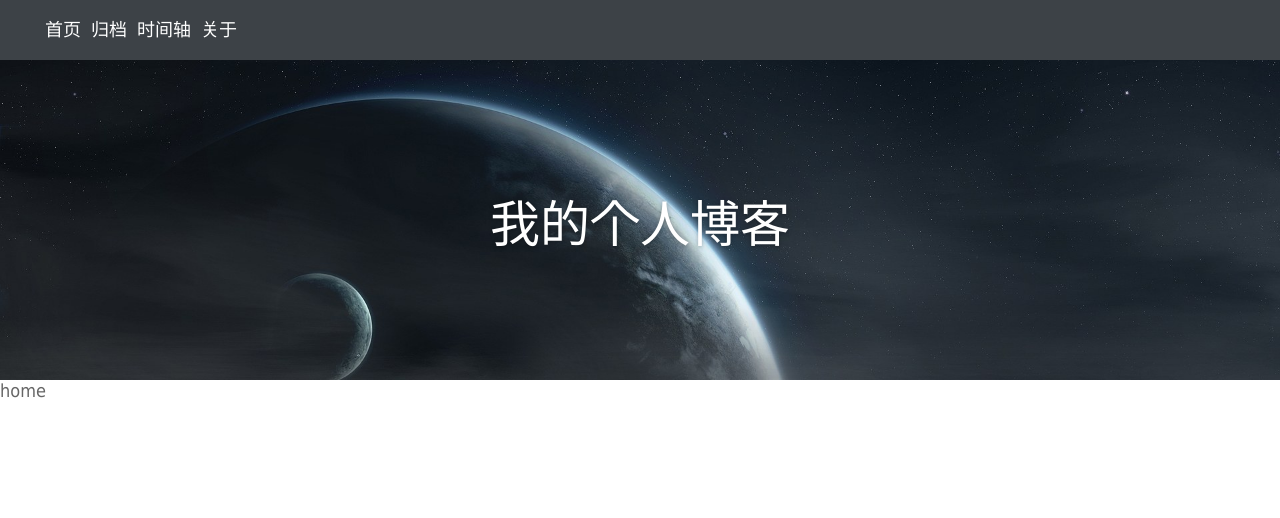
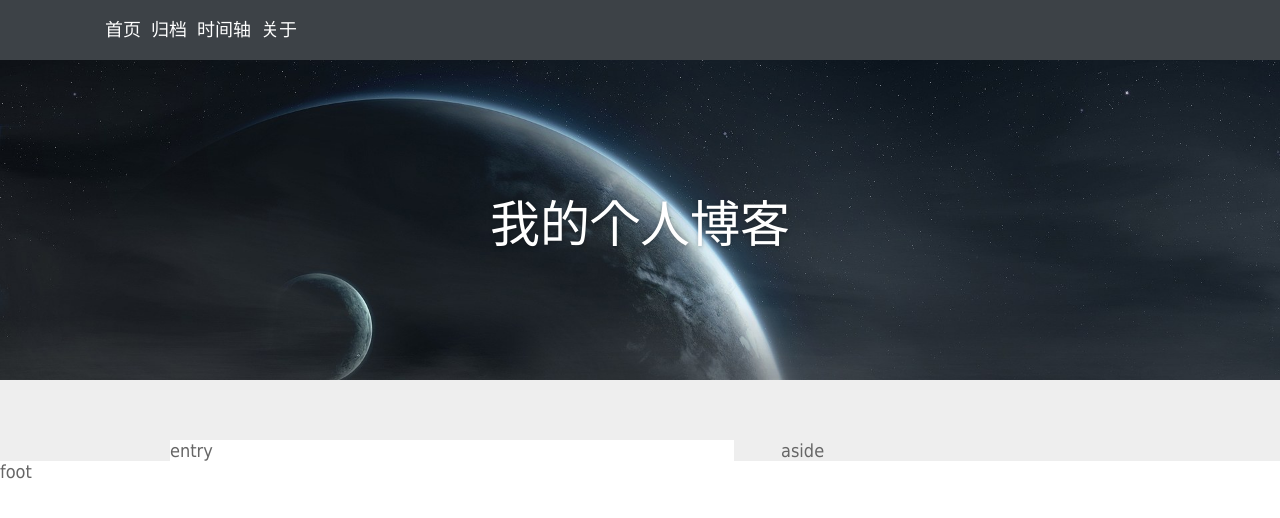
Before and after one commit to liufhx/blog-base-nuxt, a Nuxt app: page / in a window 1280 px wide. Shown: the top 518 px of the page. Built offline with nearby package versions, Linux system fonts and the light colour scheme.

Commit message:
feat:实现首页布局

```diff
--- /dev/null
+++ b/components/home/Aside.vue
@@ -0,0 +1,10 @@
+<template>
+  <div id="aside">
+    aside
+  </div>
+</template>
+<script>
+export default {
+  name:'Aside'
+}
+</script>
--- /dev/null
+++ b/components/home/Entry.vue
@@ -0,0 +1,10 @@
+<template>
+  <div id="entry">
+    entry
+  </div>
+</template>
+<script>
+export default {
+  name:'Entry'
+}
+</script>
--- a/components/home/Main.vue
+++ b/components/home/Footer.vue
@@ -1,10 +1,10 @@
 <template>
-  <div id="main">
-    <nuxt/>
+  <div id="footer">
+    foot
   </div>
 </template>
 <script>
 export default {
-  name:'Main'
+  name:'Footer'
 }
 </script>
--- a/components/home/Header.vue
+++ b/components/home/Header.vue
@@ -40,17 +40,10 @@ $hHeight:60px;
 
 
 
-@media screen and (min-width:1200px){
+@media screen and (min-width:1080px){
   #header{
     .header-inner{
-      width: 1200px;
-    }
-  }
-}
-@media screen and (max-width:720px){
-  #header{
-    .header-banner{
-      width:720px;
+      width: 1080px;
     }
   }
 }
@@ -58,4 +51,5 @@ $hHeight:60px;
 
 
 
+
 </style>
--- a/layouts/home.vue
+++ b/layouts/home.vue
@@ -1,16 +1,82 @@
 <template>
-  <div>
+  <div id="home">
     <Header></Header>
     <Banner/>
-    <nuxt/>
+    <div class="main clearfix">
+      <div class="main-inner">
+        <section class="main-main">
+          <nuxt/>
+        </section>
+        <section class="main-aside is-show">
+          <Aside></Aside>
+        </section>
+      </div>
+    </div>
+    <Footer></Footer>
   </div>
 </template>
 <script>
 import Header from '@home/Header'
 import Banner from '@home/Banner'
+import Aside from '@home/Aside'
+import Footer from '@home/Footer'
 export default {
   components:{
-    Header,Banner
+    Header,Banner,Aside,Footer
   }
 }
 </script>
+<style lang="scss" scoped>
+
+.main{
+  width: 100%;
+  background-color: #eeeeee;
+  .main-inner{
+    width:100%;
+    padding: 60px 10px 20px 10px;
+    margin: 0 auto;
+    background: #eeeeee;
+  }
+  .main-main{
+    float: left;
+    width: 60%;
+    background-color: #ffffff;
+  }
+  .main-aside{
+    width: 35%;
+    float: right;
+  }
+}
+
+@media screen and (max-width:720px){
+  #home{
+    width: 720px;
+  }
+}
+@media screen and (min-width:960px){
+  #home{
+    .main{
+      .main-inner{
+        width: 960px;
+      }
+    }
+  }
+}
+@media screen and (max-width:720px){
+  #home{
+    .main{
+      .main-inner{
+        .main-main{
+          width: 80%;
+          margin:0 auto;
+          float: unset;
+        }
+      }
+      .is-show{
+        display: none;
+      }
+    }
+  }
+}
+
+</style>
--- a/pages/index.vue
+++ b/pages/index.vue
@@ -1,15 +1,19 @@
 <template>
-  <div id="home">
-    home
+  <div>
+    <Entry/>
   </div>
 
 
 </template>
 
 <script>
+import Entry from '@home/Entry'
 export default {
   layout:'home',
-  name: 'home',
+  name: 'entry',
+  components:{
+    Entry,
+  }
 
 }
 </script>
--- a/plugins/element-ui.js
+++ b/plugins/element-ui.js
@@ -5,6 +5,7 @@ import Vue from 'vue'
 // Vue.use(ElementUI)
 
 import {
+  Pagination,
   Alert,
   Button,
   Container,
@@ -13,6 +14,7 @@ import {
   Main,
 }from 'element-ui'
 
+Vue.use(Pagination)
 Vue.use(Alert)
 Vue.use(Button)
 Vue.use(Header)
```
